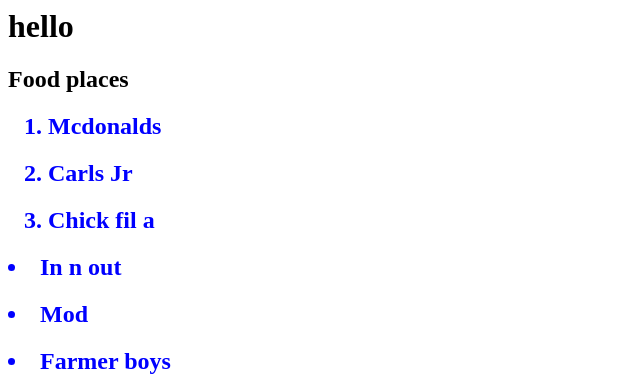
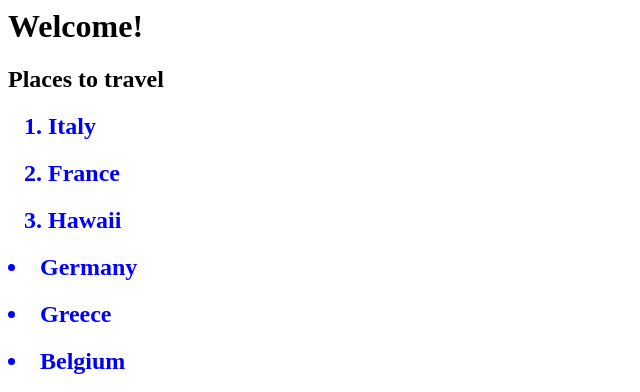
Before and after one commit to NoormariamEssa/NoormariamEssa.github.io, a plain HTML site: page index.html in a window 1280 px wide. Shown: the top 392 px of the page, without its empty margins (0-640 px from the left). Drawn offline with Linux system fonts and the light colour scheme; grey boxes are pictures that could not be loaded.

Commit message:
Update index.html

```diff
--- a/index.html
+++ b/index.html
@@ -2,17 +2,18 @@
     <head>
     </head>
     <body>
-        <h1>hello</h1>
-        <h2>Food places</h2>
+        <h1>Welcome!</h1>
+
+        <h2>Places to travel</h2>
         <ol>
-            <h2><li style=color:blue> Mcdonalds</li></h2>
-            <h2><li style=color:blue> Carls Jr</li></h2>
-            <h2><li style=color:blue> Chick fil a</li></h2>
+            <h2><li style=color:blue> Italy</li></h2>
+            <h2><li style=color:blue> France</li></h2>
+            <h2><li style=color:blue> Hawaii</li></h2>
         </ol>
         <il>
-            <h2><li style=color:blue> In n out</li></h2>
-            <h2><li style=color:blue> Mod</li></h2>
-            <h2><li style=color:blue> Farmer boys</li></h2>
+            <h2><li style=color:blue> Germany</li></h2>
+            <h2><li style=color:blue> Greece</li></h2>
+            <h2><li style=color:blue> Belgium</li></h2>
         </il>
         <iframe width="560" height="315" src="https://www.youtube.com/embed/X_bM-Olp1Ng" title="YouTube video player" frameborder="0" allow="accelerometer; autoplay; clipboard-write; encrypted-media; gyroscope; picture-in-picture" allowfullscreen></iframe>
     </body>
```
